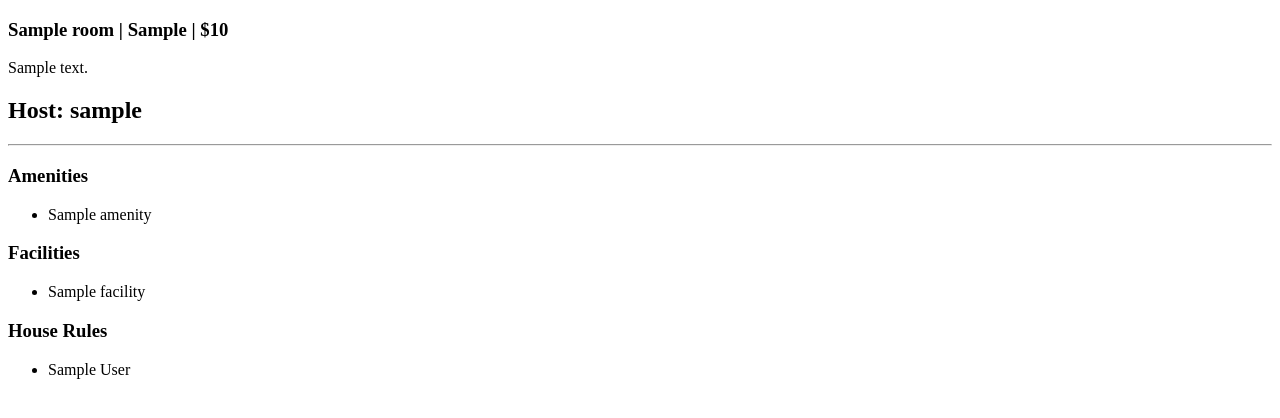
After one commit to amrebrahem22/lavish, a Django app: page /rooms/1/ in a window 1280 px wide. The commit adds this page. Shown: the top 418 px of the page. Run offline with Django 3.2, Linux system fonts and the light colour scheme; tables that the repository leaves empty hold one stand-in row (values such as "Sample post").

Commit message:
create the room detail

```diff
--- a/config/urls.py
+++ b/config/urls.py
@@ -20,7 +20,8 @@ from django.urls import path, include
 
 urlpatterns = [
     path('admin/', admin.site.urls),
-    path('', include('core.urls', namespace='core'))
+    path('', include('core.urls', namespace='core')),
+    path('rooms/', include('rooms.urls', namespace="rooms")),
 ]
 
 if settings.DEBUG:
--- a/core/urls.py
+++ b/core/urls.py
@@ -1,4 +1,4 @@
-from django.urls import path
+from django.urls import path, include
 from rooms.views import HomeView
 
 app_name = 'core'
--- a/rooms/models.py
+++ b/rooms/models.py
@@ -1,4 +1,5 @@
 from django.db import models
+from django.urls import reverse
 from django.conf import settings
 from django_countries.fields import CountryField
 from core.models import AbstractTimestamp
@@ -83,6 +84,9 @@ class Room(AbstractTimestamp):
         self.city = str.capitalize(self.city)
         super().save(*args, **kwargs)
 
+    def get_absolute_url(self):
+        return reverse('rooms:detail', kwargs={"pk": self.pk})
+
     def total_reviews(self):
         all_reviews = self.reviews.all()
         all_ratings = 0
--- /dev/null
+++ b/rooms/urls.py
@@ -0,0 +1,8 @@
+from django.urls import path
+from .views import RoomDetail
+
+app_name = 'rooms'
+
+urlpatterns = [
+    path('<int:pk>/', RoomDetail.as_view(), name='detail'),
+]
--- a/rooms/views.py
+++ b/rooms/views.py
@@ -1,4 +1,4 @@
-from django.views.generic import ListView
+from django.views.generic import ListView, DetailView
 from .models import Room
 
 
@@ -9,3 +9,8 @@ class HomeView(ListView):
     ordering = 'created'
     context_object_name = 'rooms'
     template_name = 'rooms/home.html'
+
+class RoomDetail(DetailView):
+    model = Room
+    context_object_name = 'room'
+    template_name = 'rooms/room_detail.html'
--- a/templates/rooms/home.html
+++ b/templates/rooms/home.html
@@ -5,7 +5,7 @@
 {% block content %}
 {% if rooms %}
     {% for room in rooms %}
-        <h3>{{ room.name }} | {{ room.city }} | ${{ room.price }}</h3>
+        <h3><a href="{{ room.get_absolute_url }}">{{ room.name }} | {{ room.city }} | ${{ room.price }}</a></h3>
         <p>{{ room.description }}</p>
     {% endfor %}
     {% if page_obj.has_previous %}
--- /dev/null
+++ b/templates/rooms/room_detail.html
@@ -0,0 +1,32 @@
+{% extends 'base.html' %}
+
+{% block title %} {{room.name}} {% endblock title %}
+
+{% block content %}
+{% if room %}
+<h3>{{ room.name }} | {{ room.city }} | ${{ room.price }}</h3>
+<p>{{ room.description }}</p>
+<h2>Host: {{ room.host.username }}</h2>
+<hr/>
+<h3>Amenities</h3>
+<ul>
+    {% for amenity in room.amenities.all %}
+        <li>{{ amenity }}</li>
+    {% endfor %}
+</ul>
+<h3>Facilities</h3>
+<ul>
+    {% for facility in room.facilities.all %}
+        <li>{{ facility }}</li>
+    {% endfor %}
+</ul>
+<h3>House Rules</h3>
+<ul>
+    {% for h in room.house_rules.all %}
+        <li>{{ h }}</li>
+    {% endfor %}
+</ul>
+{% else %}
+    <h1>There's no Room to display...</h1>
+{% endif %}
+{% endblock content %}
```
